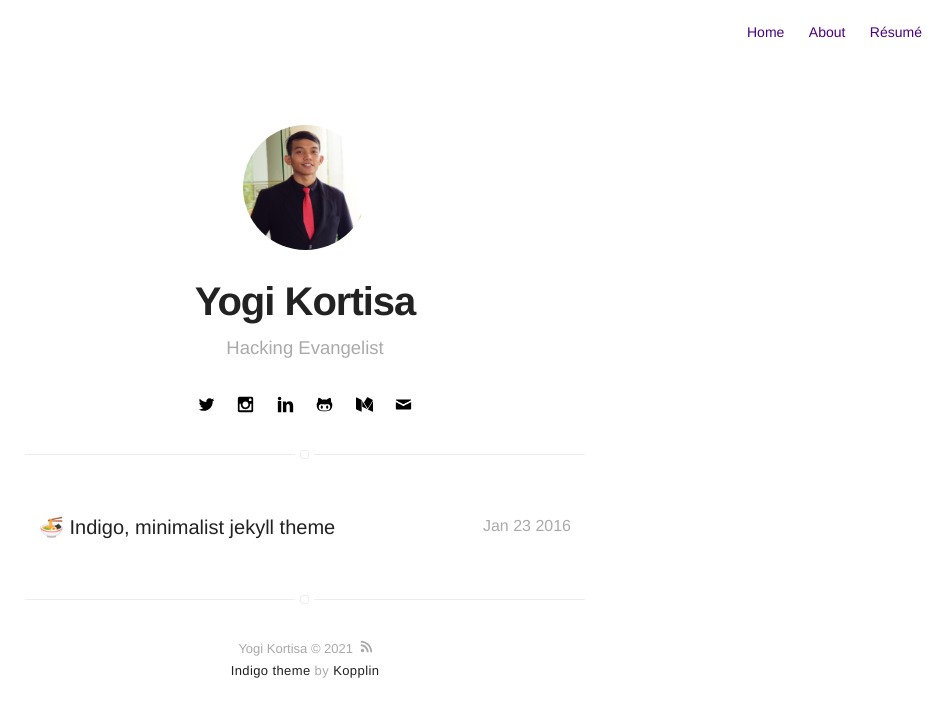
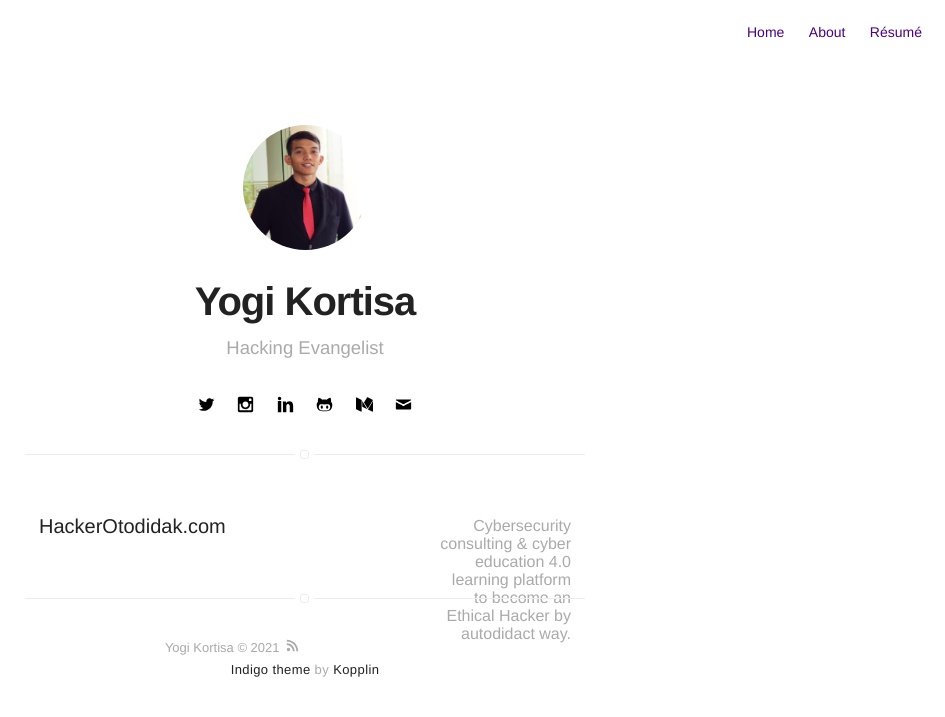
Before and after one commit to yogikortisa/yogikortisa.github.io, a Jekyll site: the page built from projects.html, in a window 1280 px wide. Shown: the top 717 px of the page, without its empty margins (335-1280 px from the left). Built offline with Jekyll 4.4.1, drawn with Linux system fonts in a browser that asks for light colours; emoji names are drawn with the system emoji font.

Commit message:
Update projects.html

```diff
--- a/projects.html
+++ b/projects.html
@@ -6,9 +6,9 @@ title: Projects
     {% for post in site.posts %}
         {% if post.projects %}
             <div class="item {% if post.star %}star{% endif %}">
-                <a class="url" href="{% if post.externalLink %}{{ post.externalLink }}{% else %}{{ site.url }}{{ post.url }}{% endif %}">
-                    <aside><time datetime="{{ post.date | date:"%d-%m-%Y" }}">{{ post.date | date: "%b %d %Y" }}</time></aside>
-                    <h3 class="title">{{ post.title }}</h3>
+                <a class="url" href="https://hackerotodidak.com/">
+                    <aside>Cybersecurity consulting & cyber education 4.0 learning platform to become an Ethical Hacker by autodidact way.</aside>
+                    <h3 class="title">HackerOtodidak.com</h3>
                 </a>
             </div>
         {% endif %}
```
